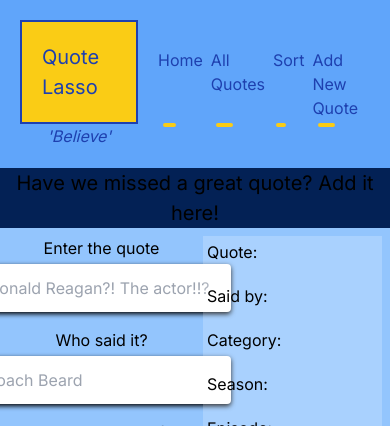
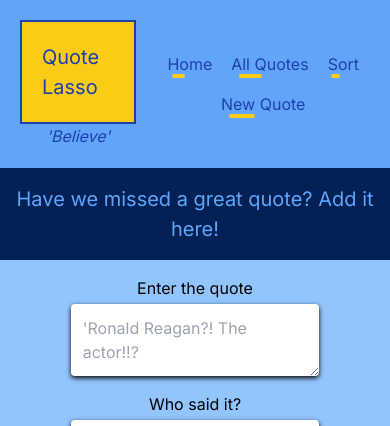
Before and after one commit to frank-ventures/teched-week08-project, a Next.js app: page /addquote in a window 390 px wide. Shown: the top 426 px of the page. Built offline with nearby package versions, Linux system fonts and the light colour scheme; no server answers; the database is empty.

Commit message:
Mobile responsiveness styling

```diff
--- a/src/app/addquote/page.jsx
+++ b/src/app/addquote/page.jsx
@@ -52,7 +52,7 @@ export default async function AddNewQuote() {
   return (
     <>
       <div>
-        <h2 className="text-xl text-center">
+        <h2 className="text-xl text-center text-blue-400 py-4">
           Have we missed a great quote? Add it here!
         </h2>
       </div>
--- a/src/app/components/AddQuoteForm.jsx
+++ b/src/app/components/AddQuoteForm.jsx
@@ -7,7 +7,7 @@ export default function AddQuoteForm({
   AddQuote,
   categoriesResult,
   seasonsResult,
-  episodesResult
+  episodesResult,
 }) {
   // --- --- --- --- --- --- --- ---
   // Variables we will use in this component. The users choice of season, and 3 arrays containing episodes by season:
@@ -66,20 +66,21 @@ export default function AddQuoteForm({
   // --- --- --- --- --- --- --- ---
 
   return (
-    <div className="flex flex-row gap-2 p-2 bg-blue-300">
+    <div className="flex flex-col sm:flex-row items-center w-full gap-2 p-4 bg-blue-300">
       <form
         action={AddQuote}
-        className="flex flex-col items-center w-3/6 gap-1 text-black"
+        className="flex flex-col items-center w-5/6 gap-1 text-black"
       >
         {/* --- --- --- --- */}
         <label htmlFor="quote">Enter the quote</label>
-        <input
+        <textarea
           type="text"
           name="quote"
           id="quote"
           placeholder="'Ronald Reagan?! The actor!!?"
           onChange={handleLivePreviewText}
           required
+          className="w-5/6"
         />
         {/* --- --- --- --- */}
         <label htmlFor="author">Who said it?</label>
@@ -90,6 +91,7 @@ export default function AddQuoteForm({
           placeholder="Coach Beard"
           onChange={handleLivePreviewText}
           required
+          className="w-5/6"
         />
         {/* --- --- --- --- */}
         <label htmlFor="category">Choose a Category for this quote:</label>
@@ -99,7 +101,7 @@ export default function AddQuoteForm({
           id="category"
           required
           defaultValue=""
-          className="bg-slate-500"
+          className="bg-slate-500 w-5/6"
           onChange={handleLivePreviewDropdowns}
         >
           <option disabled value="">
@@ -121,7 +123,7 @@ export default function AddQuoteForm({
           id="season"
           required
           defaultValue=""
-          className="bg-slate-500 "
+          className="bg-slate-500 w-5/6"
           onChange={handleSeasonChoice}
         >
           <option disabled value="">
@@ -148,7 +150,7 @@ export default function AddQuoteForm({
           id="episode"
           required
           defaultValue=""
-          className="bg-slate-500 "
+          className="bg-slate-500 w-5/6"
           onChange={handleLivePreviewDropdowns}
         >
           <option disabled value="">
@@ -201,6 +203,7 @@ export default function AddQuoteForm({
           placeholder="Your name..."
           onChange={handleLivePreviewText}
           required
+          className="w-5/6"
         />
         {/* --- --- --- --- */}
 
@@ -208,7 +211,7 @@ export default function AddQuoteForm({
       </form>
       {/* --- --- --- --- */}
 
-      <div className="live-preview">
+      <div className="live-preview w-5/6">
         <h2>Quote:</h2>
         <p>{form.quote}</p>
         <h2>Said by:</h2>
--- a/src/app/components/Header.jsx
+++ b/src/app/components/Header.jsx
@@ -12,12 +12,12 @@ export default function Header() {
         </div>
       </Link>
 
-      <nav className="header-nav flex gap-2 w-5/6 justify-evenly text-blue-800">
+      <nav className="header-nav flex flex-wrap px-2 gap-4 w-5/6 justify-evenly text-blue-800">
         <Link href="/">Home</Link>
         <Link href="/allquotes">All Quotes</Link>
         {/* <Link href="/about">About</Link> */}
         <Link href="/sort">Sort</Link>
-        <Link href="/addquote">Add New Quote</Link>
+        <Link href="/addquote">New Quote</Link>
       </nav>
     </header>
   );
--- a/src/app/globals.css
+++ b/src/app/globals.css
@@ -71,8 +71,6 @@ input[type="radio"]:checked + label img {
 }
 
 .live-preview {
-  width: 49%;
-  /* max-width: 50%; */
   background-color: rgba(255, 255, 255, 0.2);
 }
 .live-preview h2 {
--- a/src/app/page.jsx
+++ b/src/app/page.jsx
@@ -6,7 +6,7 @@ export default async function Home() {
 
   return (
     <main className="flex flex-col justify-center items-center h-full ">
-      <section className="h-2/4 w-2/4 bg-blue-400 border-2 border-blue-800 flex flex-col gap-6 items-center justify-center">
+      <section className="sm:h-3/4 sm:w-2/4 p-2 sm:p-8 bg-blue-400 border-2 border-blue-800 flex flex-col gap-6 items-center justify-center">
         <article>
           <h2 className="text-3xl text-center mb-2 text-blue-800">
             Welcome to Quote Lasso
--- a/src/app/sort/layout.jsx
+++ b/src/app/sort/layout.jsx
@@ -6,7 +6,7 @@ export default function SortLayout({ children }) {
       <h2 className="text-center text-xl mb-4 mt-2 text-blue-400">
         How do you want to filter your Quotes?
       </h2>
-      <nav className="sort-nav flex justify-center gap-5 mb-4 w-fit bg-blue-800 py-4 px-16 text-xl text-blue-400 border border-yellow-400">
+      <nav className="sort-nav flex flex-col sm:flex-row justify-center gap-5 mb-4 bg-blue-800 sm:py-4 sm:w-3/6 px-16 py-4 text-xl text-blue-400 border border-yellow-400">
         <Link href="/sort/seasons">Seasons</Link>
         <Link href="/sort/episodes">Episodes</Link>
         <Link href="/sort/categories">Categories</Link>
```
